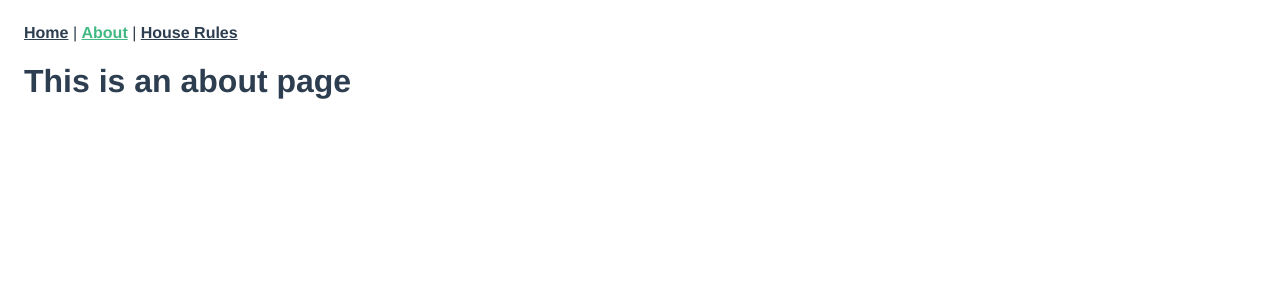
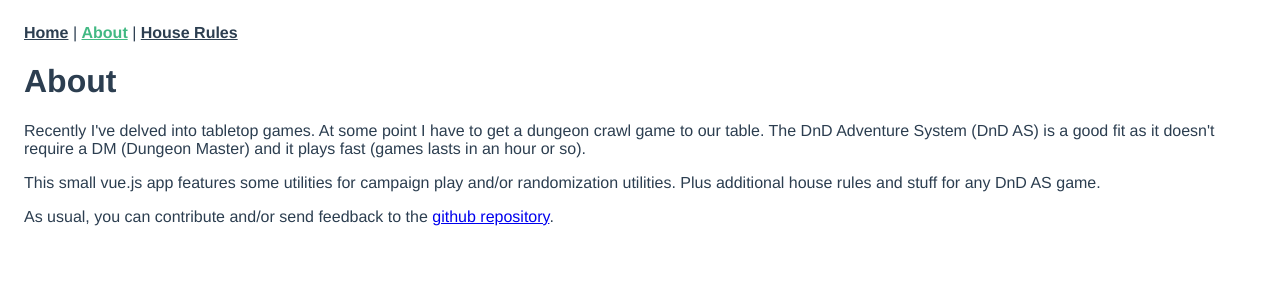
Before and after one commit to elintseeker/dndas-pocketdm, a Vue app: page /#/about in a window 1280 px wide. Shown: the top 300 px of the page. Built offline with nearby package versions, Linux system fonts and the light colour scheme.

Commit message:
add vue config for github and about page

```diff
--- a/src/views/About.vue
+++ b/src/views/About.vue
@@ -1,5 +1,9 @@
 <template>
   <div class="about">
-    <h1>This is an about page</h1>
+    <h1>About</h1>
+    <p>Recently I've delved into tabletop games. At some point I have to get a dungeon crawl game to our table. The DnD Adventure System (DnD AS) is a good fit as it doesn't require a DM (Dungeon Master) and it plays fast (games lasts in an hour or so).
+    <p>This small vue.js app features some utilities for campaign play and/or randomization utilities. Plus additional house rules and stuff for any DnD AS game.</p>
+
+    <p>As usual, you can contribute and/or send feedback to the <a href="#">github repository</a>.</p>
   </div>
 </template>
--- /dev/null
+++ b/vue.config.js
@@ -0,0 +1,5 @@
+module.exports = {
+  publicPath: process.env.NODE_ENV === 'production'
+    ? '/dndas-dm/'
+    : '/'
+}
```
